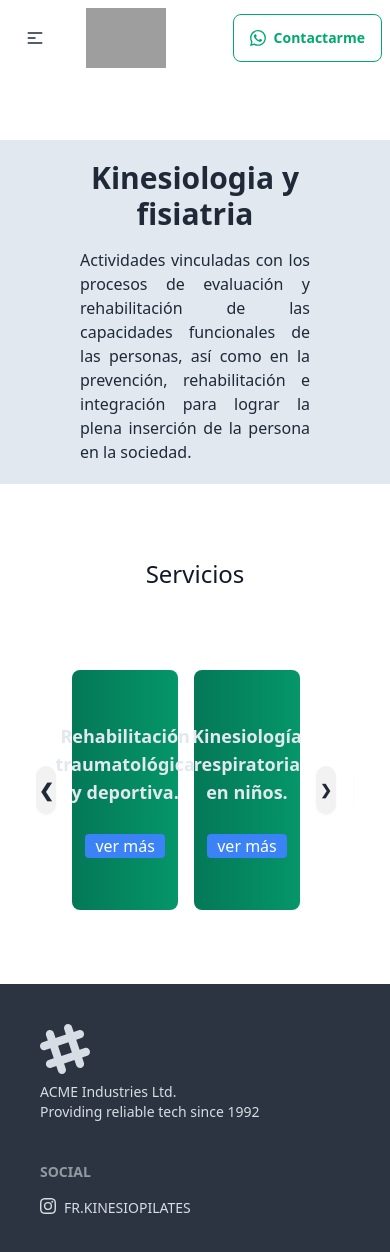
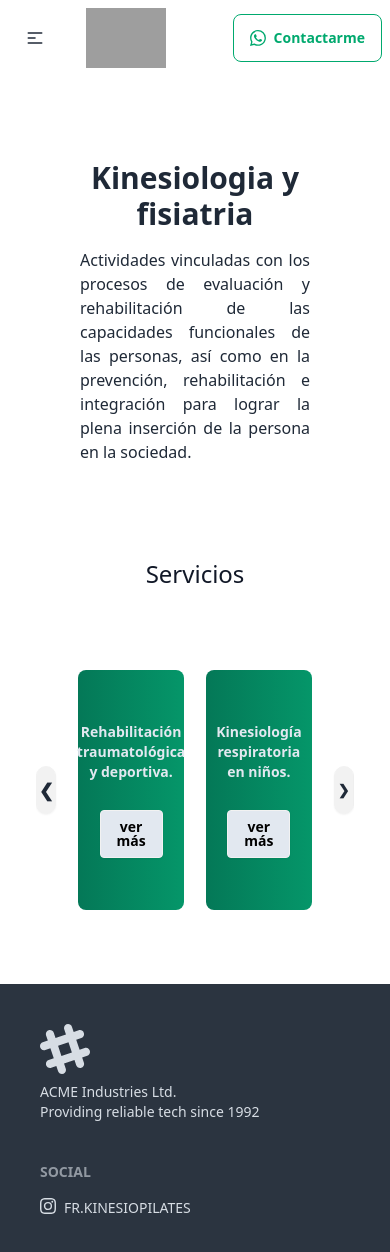
Before and after one commit to AgusssCarrizo/Florencia-Reynoso, a React (Vite) app: page /Kinesiologia-Fisiatria in a window 390 px wide. Shown: the top 1252 px of the page. Built offline with nearby package versions, Linux system fonts and the light colour scheme; grey boxes are pictures that could not be loaded.

Commit message:
experimentando

```diff
--- a/src/assets/Components/Kinesiologia.jsx
+++ b/src/assets/Components/Kinesiologia.jsx
@@ -3,7 +3,7 @@ import React from "react";
 export default function Kinesiologia() {
    return (
       <section className="flex w-screen items-center flex-col">
-         <div className="w-full px-20 md:w-3/4 text-justify p-5 bg-slate-200  md:rounded-xl md:dark:bg-slate-600 mt-16">
+         <div className="w-full px-20 md:w-3/4 text-justify p-5  md:rounded-xl dark:bg-slate-600 mt-16">
             <h2 className="text-3xl text-center md:text-left mb-4 font-bold dark:text-slate-300">
                Kinesiologia y fisiatria
             </h2>
@@ -15,29 +15,29 @@ export default function Kinesiologia() {
                lograr la plena inserción de la persona en la sociedad.
             </p>
          </div>
-         <section class="text-gray-600 body-font w-11/12 flex flex-col justify-center items  h-[500px]">
+         <section class="text-gray-600 body-font w-11/12 flex flex-col justify-center  items h-[500px]">
             <div class="container px-5 py-24 mx-auto ">
                <div class="flex flex-col text-center w-full mb-20">
                   <h1 class="sm:text-3xl text-2xl font-medium title-font text-gray-900 dark:text-gray-50">
                      Servicios
                   </h1>
                </div>
-               <div className="carousel w-full  h-60">
+               <div className="carousel w-full itm  h-60">
                   <div
                      id="slide1"
-                     className="carousel-item relative w-full gap-4">
+                     className="carousel-item relative justify-between w-full gap-4">
                      <a
                         href="#slide4"
                         className="btn btn-circle text-lg w-5 h-8 md:w-8 md:h-8 my-auto">
                         ❮
                      </a>
-                     <div className="flex rounded-lg h-full  w-1/3  sm:w-1/2  bg-gradient-to-r from-emerald-700 to-emerald-600  p-8 flex-col  items-center justify-center gap-7 text-center ">
-                        <h3 className="text-slate-200 text-lg font-bold  ">
+                     <div className="flex rounded-lg h-full w-1/3  sm:w-1/2  bg-gradient-to-r from-emerald-700 to-emerald-600  p-8 flex-col  items-center justify-center gap-7 text-center ">
+                        <h3 className="text-slate-200 text-sm md:text-lg font-bold  ">
                            Rehabilitación traumatológica y deportiva.
                         </h3>
                         <a
                            href="#my_modal_1"
-                           className="text-white h-6 w-20 bg-blue-500 rounded">
+                           className="btn  text-black bg-slate-200 rounded">
                            ver más
                         </a>
 
@@ -86,12 +86,12 @@ export default function Kinesiologia() {
                      </div>
 
                      <div className="flex rounded-lg h-full w-1/3 sm:w-1/2  bg-gradient-to-r from-emerald-700 to-emerald-600   p-8 flex-col  items-center justify-center text-center gap-7 ">
-                        <h3 className="text-slate-200 text-lg font-bold  ">
+                        <h3 className="text-slate-200 text-sm md:text-lg font-bold  ">
                            Kinesiología respiratoria en niños.
                         </h3>
                         <a
                            href="#niños"
-                           className="text-white h-6 w-20 bg-blue-500 rounded">
+                           className="btn  text-black bg-slate-200 rounded">
                            ver más
                         </a>
 
@@ -127,19 +127,19 @@ export default function Kinesiologia() {
                   </div>
                   <div
                      id="slide2"
-                     className="carousel-item relative w-full gap-4">
+                     className="carousel-item relative justify-between w-full gap-4">
                      <a
                         href="#slide1"
                         className="btn btn-circle my-auto w-5 h-8 md:w-8 md:h-8">
                         ❮
                      </a>
-                     <div className="flex rounded-lg h-full w-1/3 sm:w-1/2 bg-gradient-to-r from-emerald-700 to-emerald-600   flex-col  items-center justify-center text-center gap-7 ">
-                        <h3 className="text-slate-200 text-lg font-bold  ">
+                     <div className="flex rounded-lg h-full w-1/3 sm:w-1/2 bg-gradient-to-r from-emerald-700 to-emerald-600   flex-col  items-center text-center justify-center gap-7 ">
+                        <h3 className="text-slate-200 text-sm md:text-lg font-bold  ">
                            Terapia manual e instrumental.
                         </h3>
                         <a
                            href="#my_modal_3"
-                           className="text-white h-6 w-20 bg-blue-500 rounded">
+                           className="btn  text-black bg-slate-200 rounded">
                            ver más
                         </a>
 
@@ -173,13 +173,14 @@ export default function Kinesiologia() {
                            </div>
                         </div>
                      </div>
-                     <div className="flex rounded-lg h-full w-1/3 sm:w-1/2 bg-gradient-to-r from-emerald-700 to-emerald-600   p-8 flex-col  items-center justify-center text-center gap-7 ">
-                        <h3 className="text-slate-200 text-lg font-bold  ">
+                     <div className="flex rounded-lg h-full w-1/3 sm:w-1/2 bg-gradient-to-r from-emerald-700 to-emerald-600   p-8 flex-col  items-center justify-center text-center ">
+                        <h3 className="text-slate-200 text-sm md:text-lg font-bold  ">
                            Terapia con ventosas para dolor de origen miofascial.
                         </h3>
+
                         <a
                            href="#my_modal_4"
-                           className="text-white h-6 w-20 bg-blue-500 rounded">
+                           className="btn  text-black bg-slate-200 rounded">
                            ver más
                         </a>
 
@@ -218,7 +219,7 @@ export default function Kinesiologia() {
                   </div>
                   <div
                      id="slide3"
-                     className="carousel-item relative w-full gap-4">
+                     className="carousel-item relative w-full justify-between gap-4">
                      <a
                         href="#slide2"
                         className="btn btn-circle my-auto w-5 h-8 md:w-8 md:h-8">
@@ -230,7 +231,7 @@ export default function Kinesiologia() {
                         </h3>
                         <a
                            href="#fisica"
-                           className="text-white h-6 w-20 bg-blue-500 rounded">
+                           className="btn  text-black bg-slate-200 rounded">
                            ver más
                         </a>
 
@@ -270,7 +271,7 @@ export default function Kinesiologia() {
                         </h3>
                         <a
                            href="#postural"
-                           className="text-white h-6 w-20 bg-blue-500 rounded">
+                           className="btn  text-black bg-slate-200 rounded">
                            ver más
                         </a>
 
@@ -306,19 +307,19 @@ export default function Kinesiologia() {
                   </div>
                   <div
                      id="slide4"
-                     className="carousel-item relative w-full  gap-4">
+                     className="carousel-item relative w-full justify-between gap-4">
                      <a
                         href="#slide3"
                         className="btn btn-circle my-auto w-5 h-8 md:w-8 md:h-8">
                         ❮
                      </a>
                      <div className="flex rounded-lg h-full w-1/2 mx-auto  bg-gradient-to-r from-emerald-700 to-emerald-600 p-8 flex-col  items-center justify-center text-center gap-7 ">
-                        <h3 className="text-slate-200 text-lg font-bold  ">
+                        <h3 className="text-slate-200 text-sm md:text-lg font-bold  ">
                            Fisioterapia.
                         </h3>
                         <a
                            href="#my_modal_5"
-                           className="text-white h-6 w-20 bg-blue-500 rounded">
+                           className="btn  text-black bg-slate-200 rounded">
                            ver más
                         </a>
 
```
